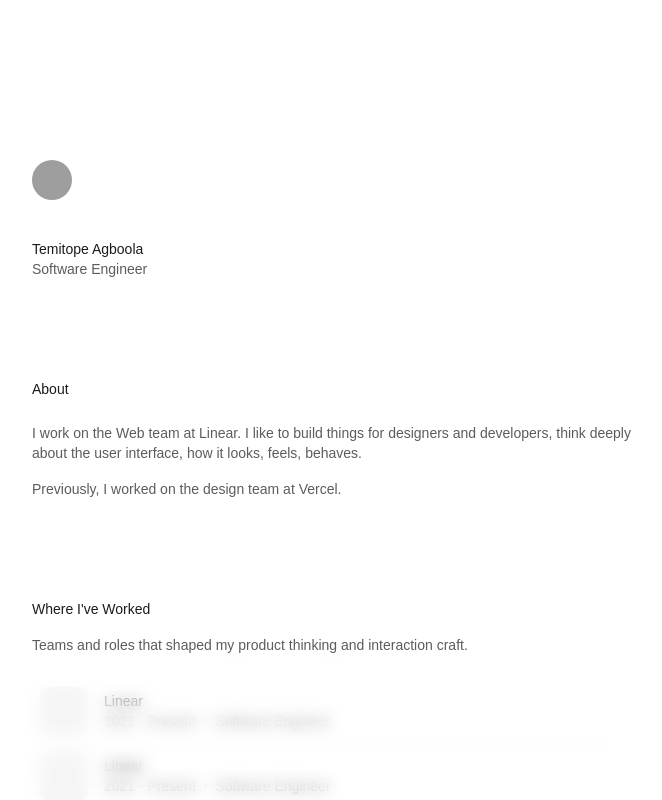
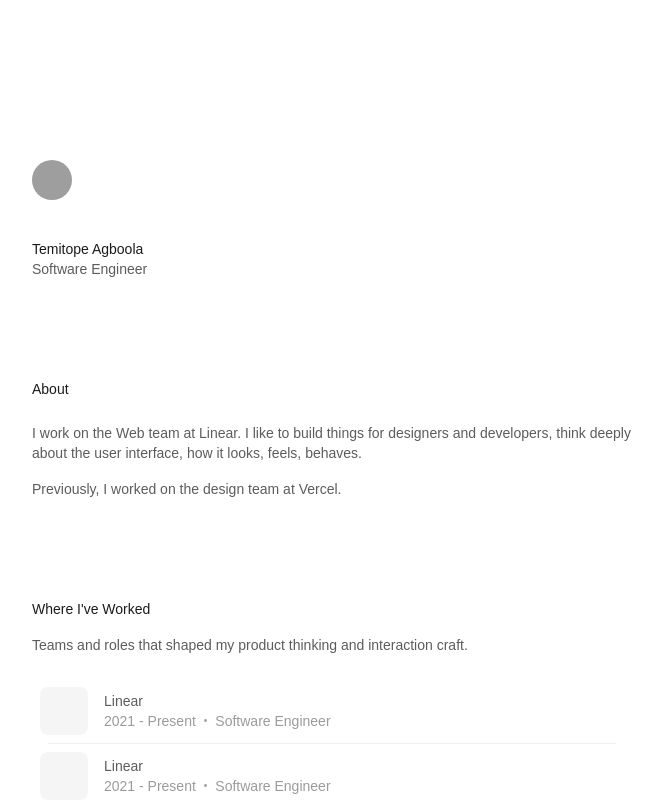
Before and after one commit to kaiser54/interaction-playground, a React (Vite) app in the folder apps/web/: page / in a window 1280 px wide. Shown: the top 800 px of the page, without its empty margins (308-970 px from the left). Built offline with nearby package versions, Linux system fonts and the light colour scheme; grey boxes are pictures that could not be loaded.

Commit message:
feat(web): add directional overlay option and fix TS paths
Allow the progressive overlay component to render top, bottom, or both positions and update web tsconfig path mapping to satisfy current TypeScript resolution requirements.

```diff
--- a/apps/web/src/App.tsx
+++ b/apps/web/src/App.tsx
@@ -46,7 +46,7 @@ function SeoHead() {
 
 function App() {
   return (
-    <div className="pb-40 py-24">
+    <div className="pb-40 py-24 px-4 md:px-6">
       <ProgressiveBlueOverlay
         colorRgb="0 0 0"
         blur={8}
@@ -54,6 +54,7 @@ function App() {
         gradientOpacity={0}
         maskOpacity={0.95}
         maskStop={55}
+        position="top"
       />
       <SeoHead />
       <Header />
--- a/apps/web/src/pages/home.tsx
+++ b/apps/web/src/pages/home.tsx
@@ -36,7 +36,7 @@ const FEATURED_WRITING = [
 export function Home() {
 
   return (
-    <div className="px-4 md:px-6 py-16 pt-0">
+    <div className="py-16 pt-0">
       <div className="min-h-svh">
         <section className="flex flex-col items-start gap-25">
           <header className="container-wrapper flex flex-col items-start gap-8">
--- a/apps/web/tsconfig.app.json
+++ b/apps/web/tsconfig.app.json
@@ -24,6 +24,7 @@
     "noFallthroughCasesInSwitch": true,
     "noUncheckedSideEffectImports": true,
     "paths": {
+      "*": ["./*"],
       "@/*": ["./src/*"],
       "@workspace/ui/*": ["../../packages/ui/src/*"]
     }
--- a/packages/ui/src/components/progressive-blue-overlay.tsx
+++ b/packages/ui/src/components/progressive-blue-overlay.tsx
@@ -6,6 +6,7 @@ type ProgressiveBlueOverlayProps = {
   gradientOpacity?: number;
   maskOpacity?: number;
   maskStop?: number;
+  position?: "top" | "bottom" | "both";
 };
 
 export function ProgressiveBlueOverlay({
@@ -16,6 +17,7 @@ export function ProgressiveBlueOverlay({
   gradientOpacity = 0.2,
   maskOpacity = 0.9,
   maskStop = 40,
+  position = "both",
 }: ProgressiveBlueOverlayProps) {
   const color = (opacity: number) => `rgb(${colorRgb} / ${opacity})`;
 
@@ -29,6 +31,7 @@ export function ProgressiveBlueOverlay({
 
   return (
     <>
+      {position === "bottom" || position === "both" ? (
         <div
           className="pointer-events-none fixed left-0 bottom-0 w-full select-none"
           style={{
@@ -38,6 +41,8 @@ export function ProgressiveBlueOverlay({
             maskImage: `linear-gradient(to top, ${color(maskOpacity)} ${maskStop}%, transparent)`,
           }}
         />
+      ) : null}
+      {position === "top" || position === "both" ? (
         <div
           className="pointer-events-none fixed left-0 top-0 w-full select-none"
           style={{
@@ -47,6 +52,7 @@ export function ProgressiveBlueOverlay({
             maskImage: `linear-gradient(to bottom, ${color(maskOpacity)} ${maskStop}%, transparent)`,
           }}
         />
+      ) : null}
     </>
   );
 }
```
Lines whose indentation alone changed are shown as unchanged.
